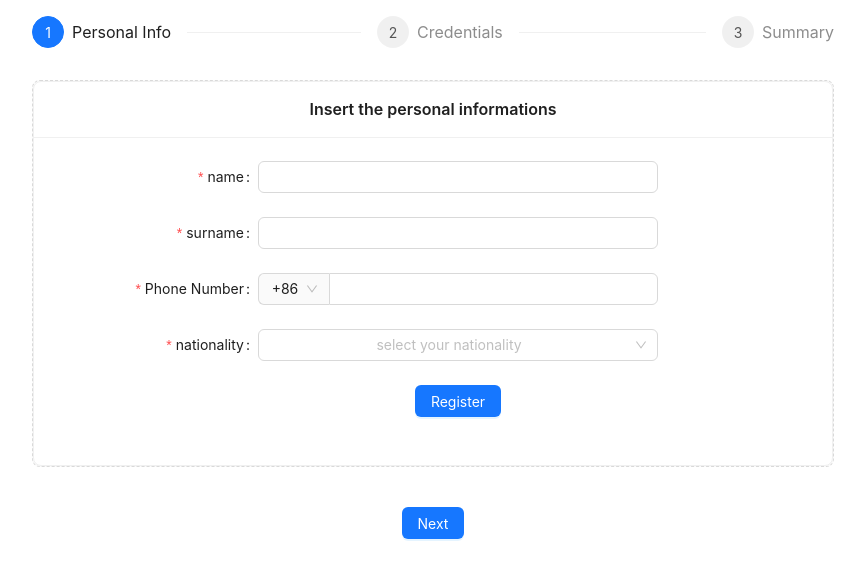
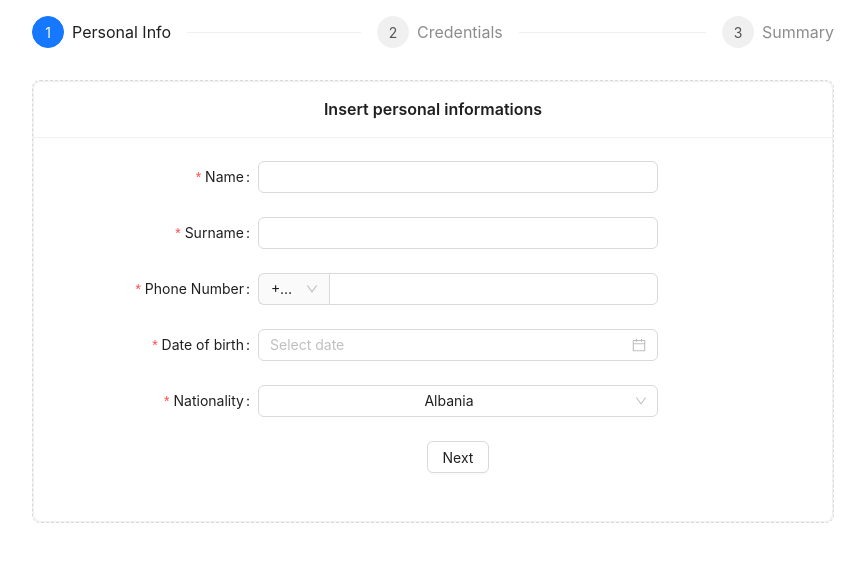
Before and after one commit to afractal/sisalcm-project, a React (Create React App) app: page / in a window 1280 px wide. Shown: the top 580 px of the page, without its empty margins (207-1072 px from the left). Built offline with nearby package versions, Linux system fonts and the light colour scheme.

Commit message:
link stepper with pages

```diff
--- a/src/credential-page.tsx
+++ b/src/credential-page.tsx
@@ -1,10 +1,20 @@
 import React from 'react';
-import { Button, Card, Form, Input } from 'antd';
+import { Button, Card, Form, Input, Space } from 'antd';
 
 
-const onFinish = (values: any) => {
-  console.log('Success:', values);
+const tailFormItemLayout = {
+  wrapperCol: {
+    xs: {
+      span: 24,
+      offset: 0,
+    },
+    sm: {
+      span: 16,
+      offset: 8,
+    },
+  },
 };
+
 
 const onFinishFailed = (errorInfo: any) => {
   console.log('Failed:', errorInfo);
@@ -15,15 +25,25 @@ type FieldType = {
   password?: string;
 };
 
-export const CredentialsForm: React.FC = () => (
+type PropType = {
+  onNext: (data: any) => void
+  onPrev: () => void
+};
 
-  <Card title="Insert the access credentials"  style={{ width: 800 }}>
+export const CredentialsForm = (props: PropType) => {
+  const onFinish = (values: any) => {
+    console.log('Success:', values);
+    props.onNext(values);
+  };
+
+  return (
+    <Card title="Insert access credentials" style={{ width: 800 }}>
       <Form
         name="basic"
         labelCol={{ span: 8 }}
         wrapperCol={{ span: 16 }}
         style={{ maxWidth: 600 }}
-    initialValues={{  }}
+        initialValues={{}}
         onFinish={onFinish}
         onFinishFailed={onFinishFailed}
         autoComplete="off"
@@ -44,11 +64,18 @@ export const CredentialsForm: React.FC = () => (
           <Input.Password />
         </Form.Item>
 
-    <Form.Item wrapperCol={{ offset: 8, span: 16 }}>
-      <Button type="primary" htmlType="submit">
-        Submit
+        <Form.Item {...tailFormItemLayout}>
+          <Space wrap>
+            <Button type="text" htmlType="button" onClick={() => props.onPrev()}>
+              Back
             </Button>
+            <Button type="default" htmlType="submit">
+              Next
+            </Button>
+          </Space>
         </Form.Item>
+
       </Form>
     </Card>
   );
+};
--- a/src/page-composer.tsx
+++ b/src/page-composer.tsx
@@ -4,24 +4,12 @@ import { PersonalsForm } from './personal-page';
 import { SummaryPage } from './summary-page';
 import { CredentialsForm } from './credential-page';
 
-const steps = [
-  {
-    title: 'Personal Info',
-    content: <PersonalsForm></PersonalsForm>,
-  },
-  {
-    title: 'Credentials',
-    content: <CredentialsForm></CredentialsForm>,
-  },
-  {
-    title: 'Summary',
-    content: <SummaryPage></SummaryPage>,
-  },
-];
 
 export const PageComposer: React.FC = () => {
   const { token } = theme.useToken();
   const [current, setCurrent] = useState(0);
+  const [personal, setPersonal] = useState({});
+  const [credentials, setCredentials] = useState({});
 
   const next = () => {
     setCurrent(current + 1);
@@ -30,6 +18,34 @@ export const PageComposer: React.FC = () => {
   const prev = () => {
     setCurrent(current - 1);
   };
+
+  const steps = [
+    {
+      title: 'Personal Info',
+      content: <PersonalsForm
+        onNext={(data) => {
+          setPersonal(data);
+          next();
+        }}></PersonalsForm>,
+    },
+    {
+      title: 'Credentials',
+      content: <CredentialsForm
+        onNext={(data) => {
+          setCredentials(data);
+          next();
+        }}
+        onPrev={() => prev()}></CredentialsForm>,
+    },
+    {
+      title: 'Summary',
+      content: <SummaryPage
+      personal={personal}
+      crendentials={credentials}
+       onComplete={() => message.success('Processing complete!')}
+       onPrev={() => prev()}></SummaryPage>,
+    },
+  ];
 
   const items = steps.map((item) => ({ key: item.title, title: item.title }));
 
@@ -47,8 +63,9 @@ export const PageComposer: React.FC = () => {
     <Space direction="vertical" size={16}>
       <Steps current={current} items={items} />
       <div style={contentStyle}>{steps[current].content}</div>
-      <div style={{ marginTop: 24 }}>
-      {current > 0 && (
+
+      {/* <div style={{ marginTop: 24 }}>
+        {current > 0 && (
           <Button style={{ margin: '0 8px' }} onClick={() => prev()}>
             Previous
           </Button>
@@ -63,7 +80,7 @@ export const PageComposer: React.FC = () => {
             Done
           </Button>
         )}
-      </div>
+      </div> */}
     </Space>
   );
 };
--- a/src/personal-page.tsx
+++ b/src/personal-page.tsx
@@ -1,12 +1,8 @@
 import React, { } from 'react';
-import { Card, Space } from 'antd';
-import {
-  Button,
-  Form,
-  Input,
-  Select,
-} from 'antd';
+import { Card, DatePicker, Space } from 'antd';
+import { Button, Form, Input, Select } from 'antd';
 import { allCountries } from './country-list';
+import { allPrefixes } from './prefix-list';
 
 const { Option } = Select;
 
@@ -34,78 +30,100 @@ const tailFormItemLayout = {
   },
 };
 
-
 const allCountriesOptions = () => {
   return allCountries.map(x => {
-    return <Option value={x.code}>{x.name}</Option>
+    return <Option key={x.code} value={x.code}>{x.name}</Option>
   });
-
 };
 
+const allPrexisOptions = () => {
+  return allPrefixes.map(x => {
+    return <Option key={x} value={x}>{x}</Option>
+  });
+};
 
-export const PersonalsForm: React.FC = () => {
+type PropType = {
+  onNext: (data:any) => void
+};
+
+export const PersonalsForm = (props: PropType) => {
   const [form] = Form.useForm();
 
   const onFinish = (values: any) => {
     console.log('Received values of form: ', values);
+    props.onNext(values);
   };
 
   const prefixSelector = (
     <Form.Item name="prefix" noStyle>
       <Select style={{ width: 70 }}>
-        <Option value="86">+86</Option>
-        <Option value="87">+87</Option>
+        {allPrexisOptions()}
       </Select>
     </Form.Item>
   );
 
   return (
-    <Card title="Insert the personal informations" style={{ width: 800 }}>
+    <Card title="Insert personal informations" style={{ width: 800 }}>
       <Form
         {...formItemLayout}
         form={form}
         name="register"
         onFinish={onFinish}
-        initialValues={{ residence: ['zhejiang', 'hangzhou', 'xihu'], prefix: '86' }}
+        initialValues={{ nationality: 'AL', prefix: '+355' }}
         style={{ maxWidth: 600 }}
         scrollToFirstError
       >
 
-        <Form.Item name="Name" label="name" rules={[{ required: true }]}>
+        <Form.Item
+          name="name"
+          label="Name"
+          rules={[{ required: true, type: "string", message: 'Please input your Name!' }]}>
           <Input />
         </Form.Item>
 
-        <Form.Item name="Surname" label="surname" rules={[{ required: true }]}>
+        <Form.Item
+          name="surname"
+          label="Surname"
+          rules={[{ required: true, type: "string", message: 'Please input your Surname!' }]}>
           <Input />
         </Form.Item>
 
         <Form.Item
           name="phone"
           label="Phone Number"
-          rules={[{ required: true, message: 'Please input your phone number!' }]}
+          rules={[{ required: true, type: "regexp", message: 'Please input your Phone number!' }]}
         >
           <Input addonBefore={prefixSelector} style={{ width: '100%' }} />
         </Form.Item>
 
+
         <Form.Item
-          name="Nationality"
-          label="nationality"
-          rules={[{ required: true, message: 'Please select Nationality!' }]}
+          name="dateOfBirth"
+          label="Date of birth"
+          rules={[{ required: true, type: "date", message: 'Please input your Date of birth!' }]}
         >
-          <Select placeholder="select your nationality">
-            <Option value="male">Male</Option>
-            <Option value="female">Female</Option>
-            <Option value="other">Other</Option>
+          <DatePicker style={{ width: '100%' }} />
+        </Form.Item>
+
+        <Form.Item
+          name="nationality"
+          label="Nationality"
+          rules={[{ required: true, message: 'Please select your Nationality!' }]}
+        >
+          <Select placeholder="Select your nationality">
+            {allCountriesOptions()}
           </Select>
         </Form.Item>
 
         <Form.Item {...tailFormItemLayout}>
-          <Button type="primary" htmlType="submit">
-            Register
-          </Button>
+          <Space wrap>
+            <Button type="default" htmlType="submit">
+              Next
+            </Button>
+          </Space>
         </Form.Item>
+
       </Form>
-
-    </Card>
+    </Card >
   );
 };
--- /dev/null
+++ b/src/prefix-list.ts
@@ -0,0 +1,6 @@
+
+
+export const allPrefixes = [
+  "+355", "+880", "+32", "+226", "+359", "+387",
+  "+246", "+681", "+590", "+441"
+];
--- a/src/summary-page.tsx
+++ b/src/summary-page.tsx
@@ -1,5 +1,5 @@
 import React from 'react';
-import { Card, Descriptions } from 'antd';
+import { Button, Card, Descriptions, Space } from 'antd';
 import type { DescriptionsProps } from 'antd';
 
 const items: DescriptionsProps['items'] = [
@@ -30,11 +30,28 @@ const items: DescriptionsProps['items'] = [
   },
 ];
 
-export const SummaryPage: React.FC = () => {
+
+type PropType = {
+  personal: any
+  credentials: any
+  onComplete: () => void
+  onPrev: () => void
+};
+
+export const SummaryPage = (props: PropType) => {
   return (
-    <Card title="Review data"  style={{ width: 800 }}>
+    <Card title="Review data" style={{ width: 800 }}>
       <Descriptions title="Personal Info" items={items} />
       <Descriptions title="Credentials" items={items} />
+
+      <Space wrap>
+        <Button type="text" htmlType="button" onClick={() => props.onPrev()}>
+          Back
+        </Button>
+        <Button type="primary" htmlType="submit">
+          Complete
+        </Button>
+      </Space>
     </Card>
   );
 };
```
Lines whose indentation alone changed are shown as unchanged.
